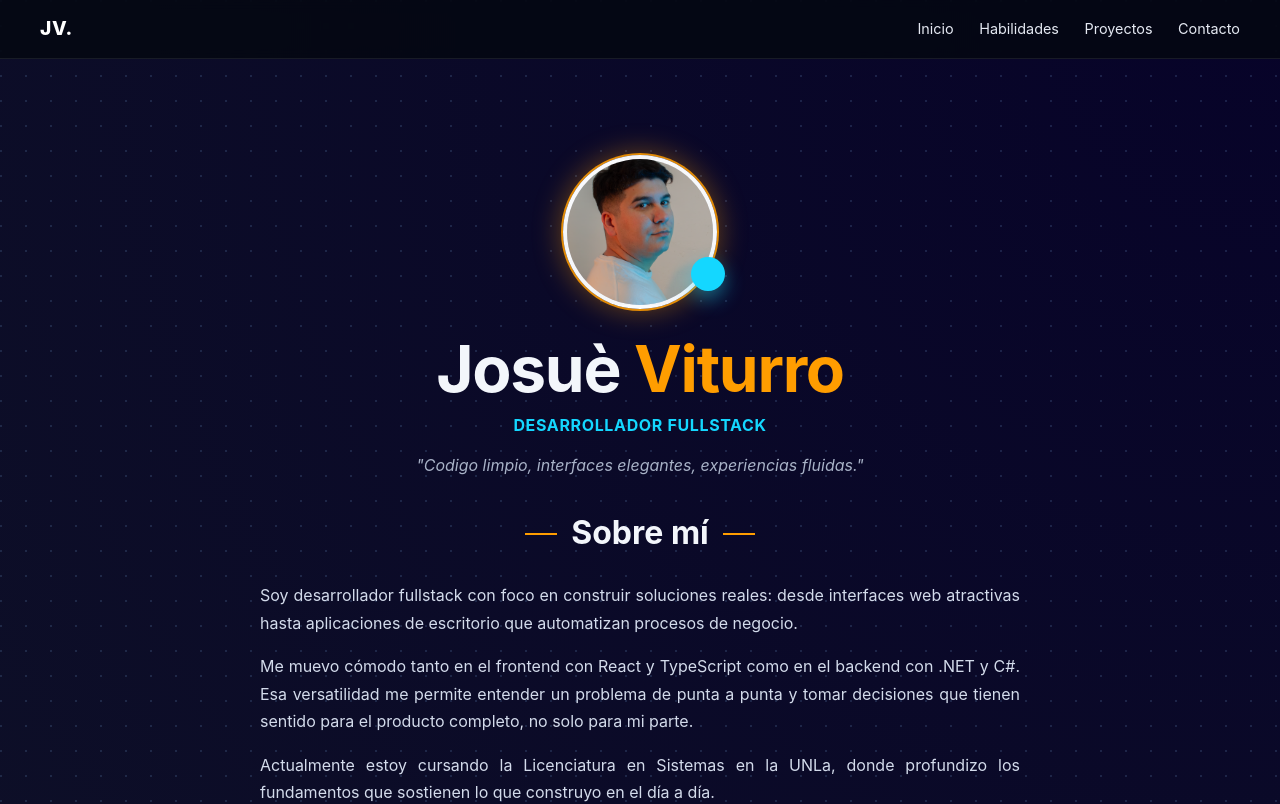
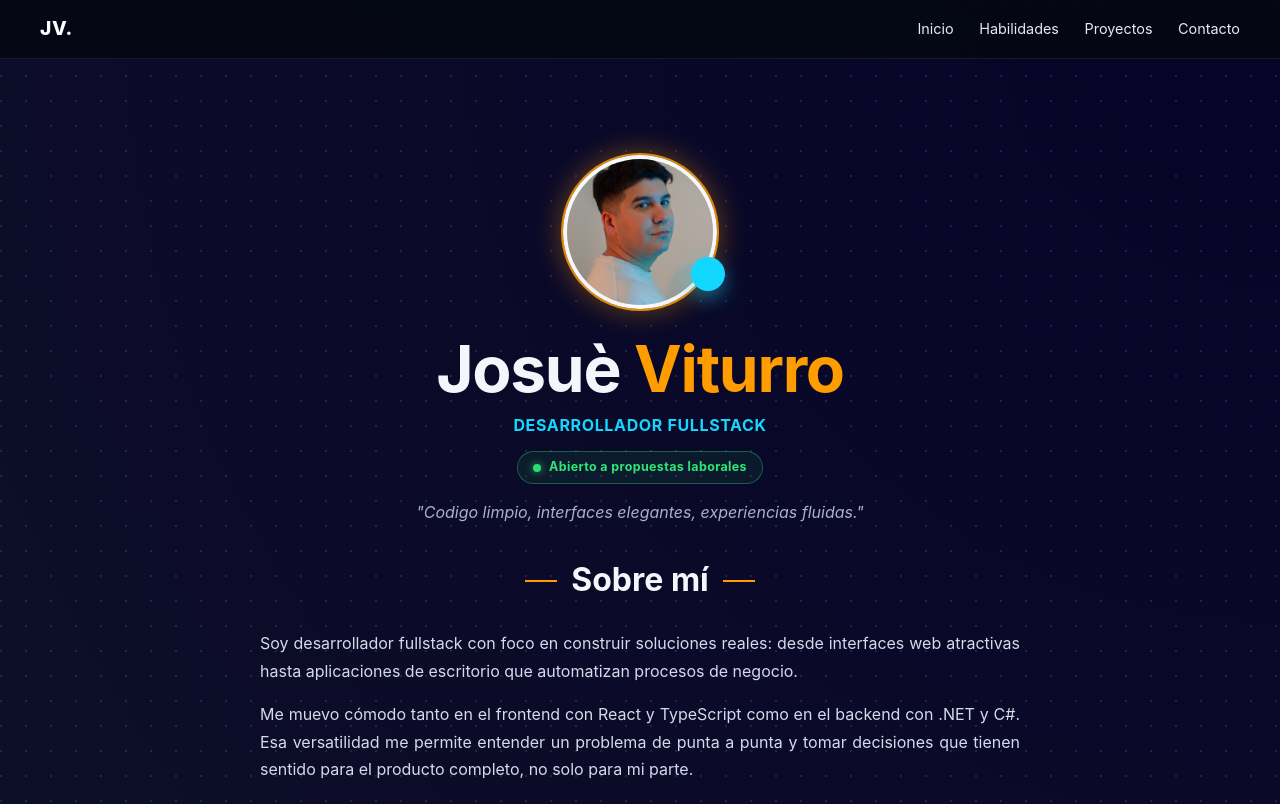
Before and after one commit to josueviturro/portfolio, a React (Vite) app: page / in a window 1280 px wide. Shown: the top 804 px of the page. Built offline with nearby package versions, Linux system fonts and the light colour scheme.

Commit message:
Se agrego la leyenda *Abierto a propuestas laborales*

```diff
--- a/src/modules/portfolio/PortfolioPage.css
+++ b/src/modules/portfolio/PortfolioPage.css
@@ -150,6 +150,35 @@ main {
 		margin: 1rem 0 2rem;
 		color: var(--muted);
 		font-style: italic;
+}
+
+.availability-badge {
+		display: inline-flex;
+		align-items: center;
+		gap: 0.5rem;
+		margin-top: 0.9rem;
+		padding: 0.4rem 0.95rem;
+		border-radius: 999px;
+		border: 1px solid rgba(46, 230, 118, 0.35);
+		background: rgba(46, 230, 118, 0.08);
+		color: #2ee676;
+		font-size: 0.78rem;
+		font-weight: 700;
+		letter-spacing: 0.03em;
+}
+
+.availability-dot {
+		width: 8px;
+		height: 8px;
+		border-radius: 50%;
+		background: #2ee676;
+		box-shadow: 0 0 8px rgba(46, 230, 118, 0.8);
+		animation: pulse-dot 2s ease-in-out infinite;
+}
+
+@keyframes pulse-dot {
+		0%, 100% { opacity: 1; }
+		50% { opacity: 0.35; }
 }
 
 .section-title {
--- a/src/modules/portfolio/PortfolioPage.tsx
+++ b/src/modules/portfolio/PortfolioPage.tsx
@@ -176,6 +176,12 @@ const formRef = useRef<HTMLFormElement | null>(null);
 					</h1>
 
 					<p className="role">DESARROLLADOR FULLSTACK</p>
+
+					<span className="availability-badge">
+						<span className="availability-dot" aria-hidden="true"></span>
+						Abierto a propuestas laborales
+					</span>
+
 					<p className="quote">"Codigo limpio, interfaces elegantes, experiencias fluidas."</p>
 
 					<h2 className="section-title">Sobre m&iacute;</h2>
```
